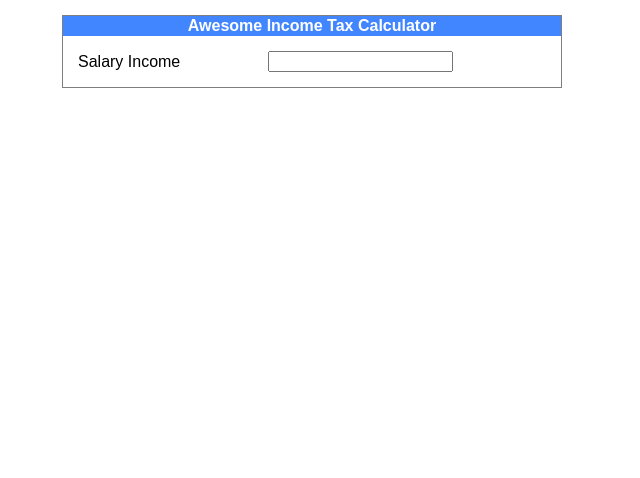
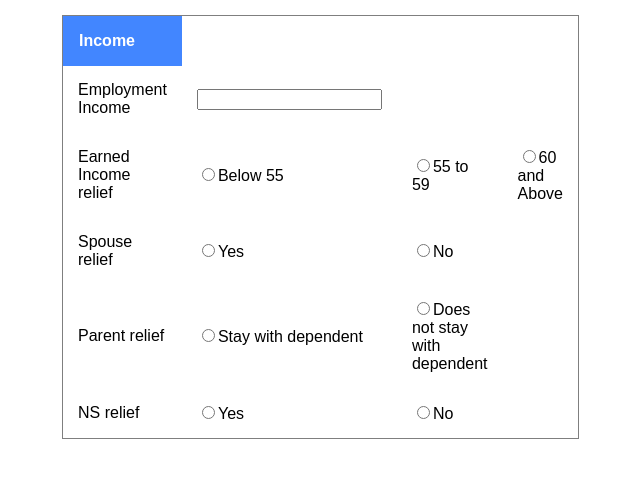
Before and after one commit to h-j-k/smu-react-workshop-may-18, a React (Create React App) app: page / in a window 1280 px wide. Shown: the top 478 px of the page, without its empty margins (328-968 px from the left). Built offline with nearby package versions, Linux system fonts and the light colour scheme.

Commit message:
added tax-relief radio buttons for income spouse parent ns relief

```diff
--- a/src/Component/Income.js
+++ b/src/Component/Income.js
@@ -1,22 +1,46 @@
-import React from 'react'
+import React from 'react';
 
 class Income extends React.Component {
 
-  render () {
+
+
+
+
+
+  render() {
     return (
       <div className="income-section">
         <table>
-          <thead>
+          <th>
+            <td colSpan="2">Income</td>
+          </th>
           <tr>
-            <th colSpan="2">Awesome Income Tax Calculator</th>
+            <td>Employment Income</td>
+            <td><input type='text'/></td>
           </tr>
-          </thead>
-          <tbody>
           <tr>
-            <td>Salary Income</td>
-            <td><input/></td>
+            <td>Earned Income relief</td>
+            <td><input type='radio' value="55"/>Below 55</td>
+            <td><input type='radio' value="59"/>55 to 59</td>
+            <td><input type='radio' value="60"/>60 and Above</td>
           </tr>
-          </tbody>
+          <tr>
+            <td>Spouse relief</td>
+            <td><input type='radio' value="Y"/>Yes</td>
+            <td><input type='radio' value="N"/>No</td>
+          </tr>
+
+           <tr>
+            <td>Parent relief</td>
+            <td><input type='radio' value='' />Stay with dependent</td>
+            <td><input type='radio' value=''/>Does not stay with dependent</td>
+          </tr>
+
+           <tr>
+            <td>NS relief</td>
+            <td><input type='radio' value="Y"/>Yes</td>
+            <td><input type='radio' value="N"/>No</td>
+          </tr>
         </table>
       </div>
     )
```
